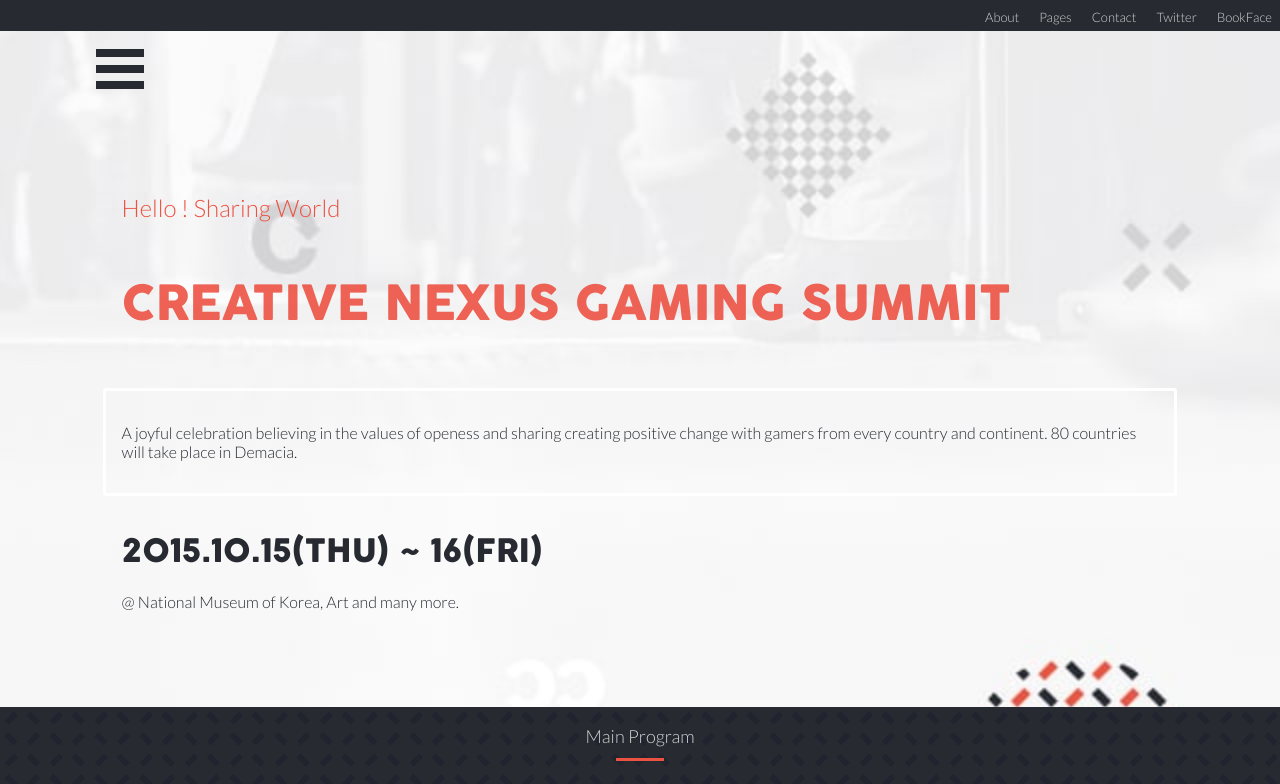
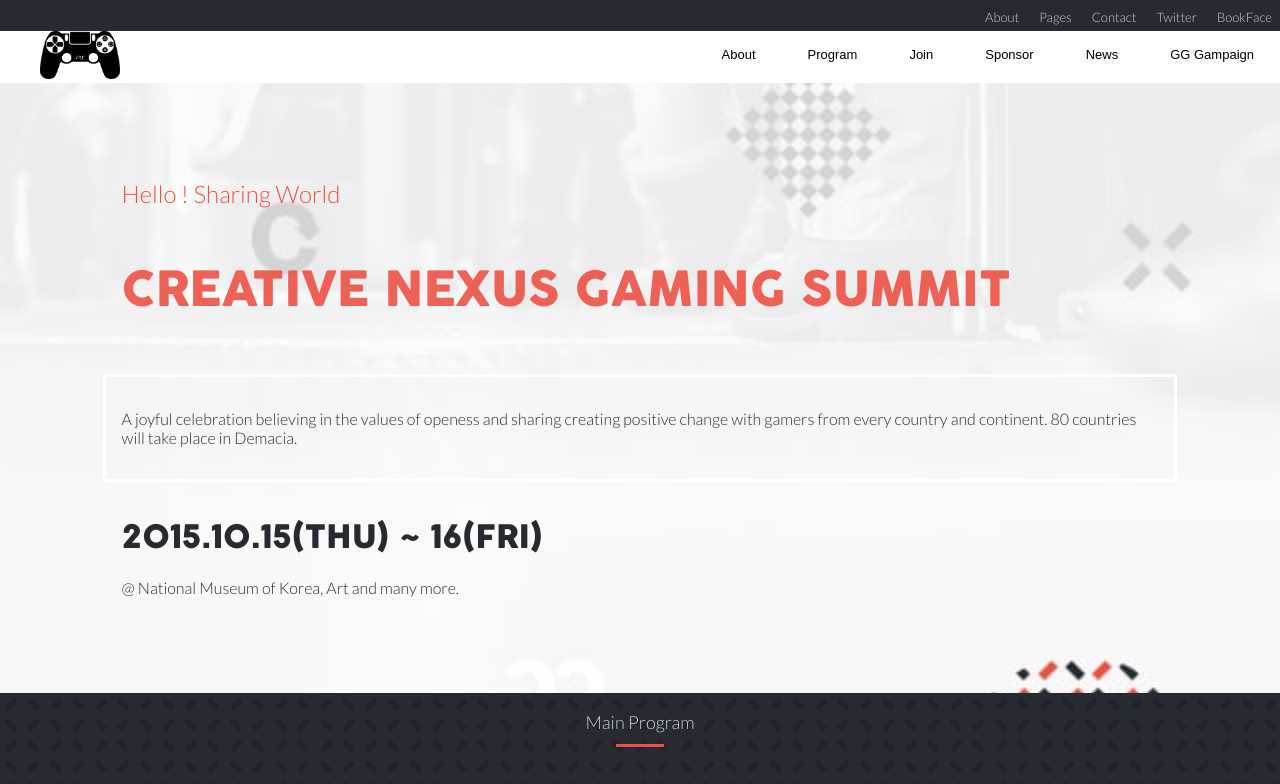
Before and after one commit to tinatsina/gamers-conference, a plain HTML site: page index.html in a window 1280 px wide. Shown: the top 784 px of the page. Drawn offline with Linux system fonts and the light colour scheme.

Commit message:
update - completed navbars

```diff
--- a/index.html
+++ b/index.html
@@ -27,6 +27,21 @@
                 <li><a href="#">BookFace</a></li>
             </ul>
         </div>
+        <nav class="navbar-desktop">
+            <div class="logo-navbar-left">
+                <a href="#"><img src="img/20.png" alt="Joy pad image"></a>
+            </div>
+            <div class="navbar-right">
+                <ul>
+                    <li>About</li>
+                    <li>Program</li>
+                    <li>Join</li>
+                    <li>Sponsor</li>
+                    <li>News</li>
+                    <li>GG Gampaign</li>
+                </ul>
+            </div>
+        </nav>
         <header class="desktop-short-view">
             <div class="header-container">
                 <a class="hamburger-icon" href="pages/about.html">
@@ -34,7 +49,6 @@
                     <span class="hamburger-spans"></span>
                     <span class="hamburger-spans"></span>
                 </a>
-                <nav class="navbar-desktop"></nav>
             </div>
             <div class="text-container">
                 <p>Hello ! Sharing World</p>
--- a/styles/desktop.css
+++ b/styles/desktop.css
@@ -34,4 +34,40 @@
     font-size: small;
     font-family: 'Lato', sans-serif;
   }
+
+  .logo-navbar-left > a > img {
+    width: 5em;
+  }
+
+  .logo-navbar-left {
+    display: inline;
+    padding-left: 2.5em;
+  }
+
+  .navbar-right {
+    display: inline;
+    float: right;
+  }
+
+  .navbar-desktop {
+    background-color: #fff;
+  }
+
+  .navbar-right > ul {
+    display: flex;
+    flex-direction: row;
+  }
+
+  .navbar-right > ul > li {
+    display: inline;
+    padding-left: 2em;
+    padding-right: 2em;
+    font-family: 'Lato-Bold', sans-serif;
+    font-weight: 400;
+    font-size: small;
+  }
+
+  .hamburger-icon {
+    display: none;
+  }
 }
```
Also changed, not shown: img/20.png (added).
